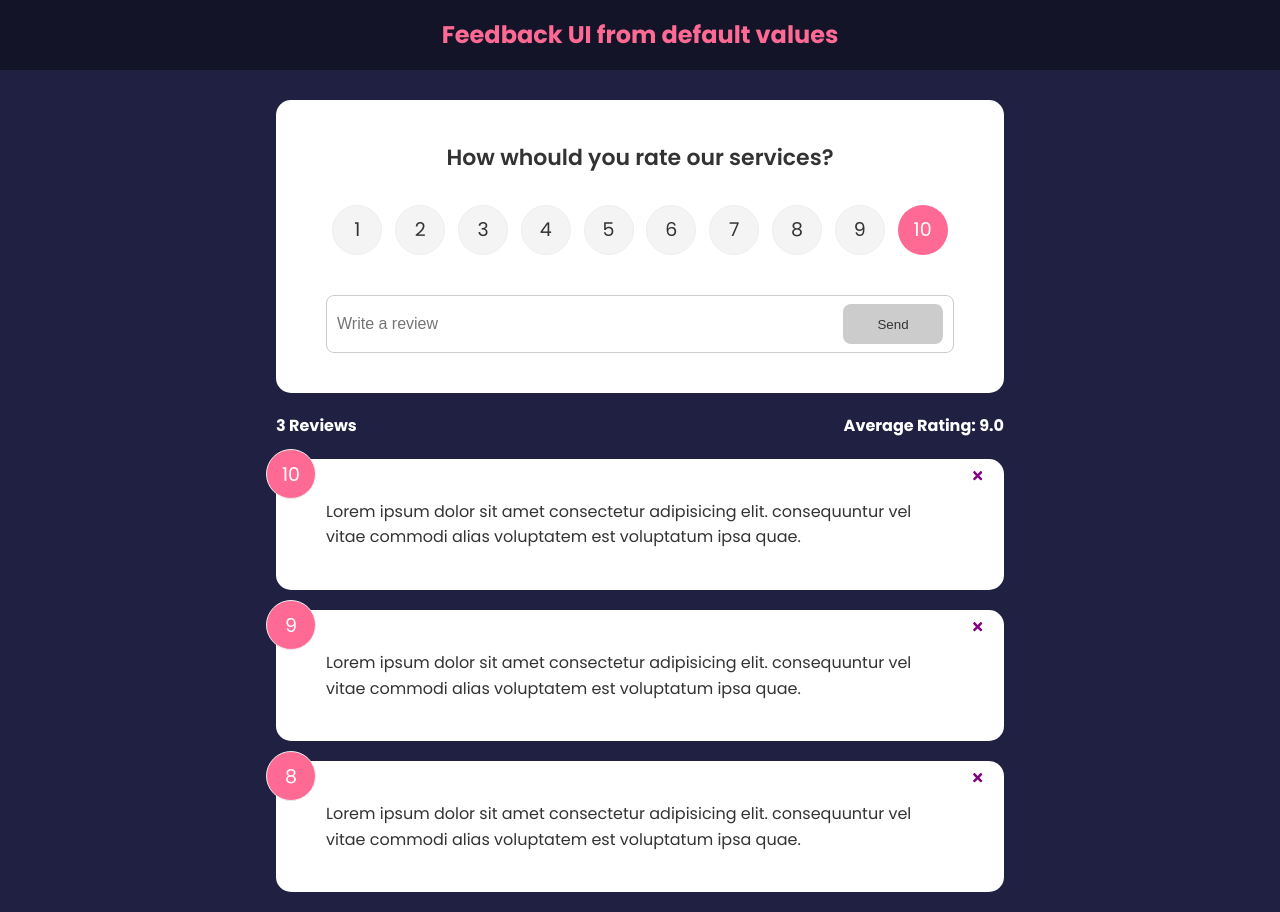
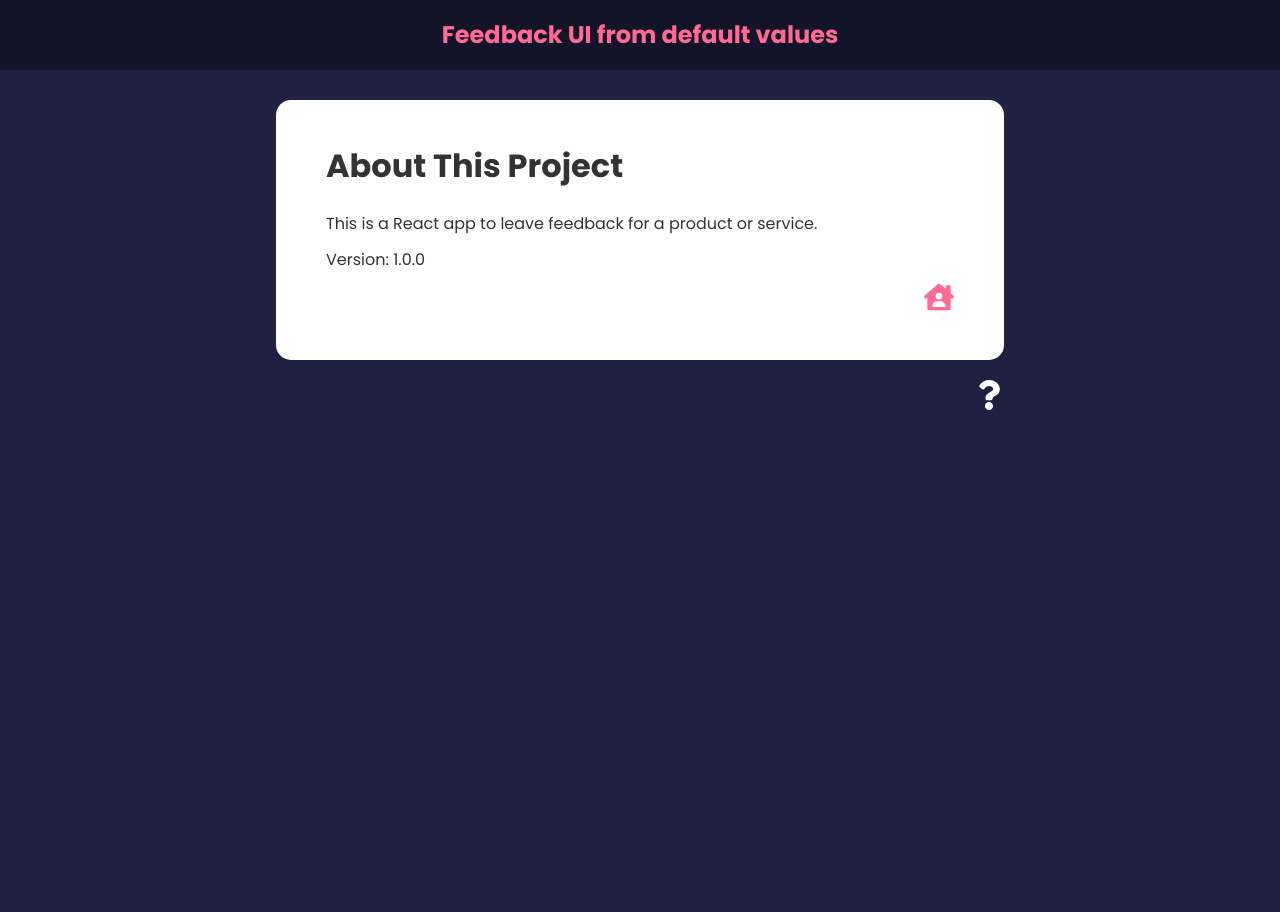
Before and after one commit to RLCASTRO/feedback-app, a React (Create React App) app: page /about in a window 1280 px wide. After the commit the page ends 800 px from the top, so only its background shows below. Built offline with nearby package versions, Linux system fonts and the light colour scheme.

Commit message:
implemented the routing for the about page, created a single component for the question icon, created the component for the about page, and implemented logic to toggle the question and home icon depending on the user location in the page.

```diff
--- a/package.json
+++ b/package.json
@@ -10,6 +10,7 @@
     "react": "^18.2.0",
     "react-dom": "^18.2.0",
     "react-icons": "^4.8.0",
+    "react-router-dom": "^6.11.0",
     "react-scripts": "5.0.1",
     "uuid": "^9.0.0",
     "web-vitals": "^2.1.4"
--- a/src/App.js
+++ b/src/App.js
@@ -1,8 +1,11 @@
-import { v4 as uuidv4 } from "uuid";
+import { v4 as uuidv4 } from 'uuid';
+import { BrowserRouter as Router, Route, Routes } from 'react-router-dom';
 import Header from './components/Header';
 import FeedbackList from './components/FeedbackList';
 import FeedbackStats from './components/FeedbackStats';
 import FeedbackForm from './components/FeedbackForm';
+import AboutPage from './components/pages/AboutPage';
+import AboutIconLink from './components/AboutIconLink';
 // import Card from "./components/shared/Card";
 import { useState } from 'react';
 import FeedbackData from './data/FeedbackData';
@@ -20,20 +23,39 @@
     newFeedback.id = uuidv4();
     setFeedback([newFeedback, ...feedback]);
     // console.log(feedback);
+  };
 
+  const [isAbout, setIsAbout] = useState(true);
+
+  const clickAboutIcon = (status) => {
+    setIsAbout(status);
   }
 
-
   return (
-    <>
+    <Router>
       <Header />
       <div className='container'>
-        <FeedbackForm handleAdd={addFeedback} />
-        <FeedbackStats feedback={feedback} />
-        {/* passing the feedback data to the component */}
-        <FeedbackList feedback={feedback} handleDelete={deleteFeedback} />
+        <Routes>
+          <Route
+            path='/'
+            element={
+              <>
+                <FeedbackForm handleAdd={addFeedback} />
+                <FeedbackStats feedback={feedback} />
+                {/* passing the feedback data to the component */}
+                <FeedbackList
+                  feedback={feedback}
+                  handleDelete={deleteFeedback}
+                />
+              </>
+            }
+          ></Route>
+
+          <Route path='/about' element={<AboutPage handleAboutClick={clickAboutIcon}/>} />
+        </Routes>
+        {isAbout && <AboutIconLink handleAboutClick={clickAboutIcon} />}
       </div>
-    </>
+    </Router>
   );
 }
 export default App;
--- /dev/null
+++ b/src/components/AboutIconLink.jsx
@@ -0,0 +1,13 @@
+import { FaQuestion } from 'react-icons/fa';
+import { Link } from "react-router-dom";
+const AboutIconLink = ({handleAboutClick}) => {
+  return (
+    <div className='about-link'>
+      <Link to='/about'>
+        <FaQuestion size={30} onClick={() => { handleAboutClick(false)}} />
+      </Link>
+    </div>
+  );
+};
+
+export default AboutIconLink;
--- /dev/null
+++ b/src/components/pages/AboutPage.jsx
@@ -0,0 +1,25 @@
+import Card from '../shared/Card';
+import { Link } from 'react-router-dom';
+import { FaHouseUser } from 'react-icons/fa';
+// import { useParams } from 'react-router-dom';
+const AboutPage = ({handleAboutClick}) => {
+  // const params = useParams();
+  return (
+    <Card>
+      <div className='about'>
+        <h1>About This Project</h1>
+        <p>This is a React app to leave feedback for a product or service.</p>
+        <p>Version: 1.0.0</p>
+        {/* <p>{params.id}</p> */}
+
+        <div className='home-link' >
+          <Link to='/'>
+           <FaHouseUser size={30} onClick={() => { handleAboutClick(true)}}/>
+          </Link>
+        </div>
+      </div>
+    </Card>
+  );
+};
+
+export default AboutPage;
--- a/src/index.css
+++ b/src/index.css
@@ -191,6 +191,10 @@
   display: flex;
   justify-content: flex-end;
 }
+.home-link {
+  display: flex;
+  justify-content: flex-end;
+}
 
 /* FIX: Remove position: absolute to keep about icon at the bottom of the
  * document */
@@ -198,9 +202,16 @@
   color: #fff;
   cursor: pointer;
 }
+.home-link a {
+  color: #ff6a95;
+  cursor: pointer;
+}
 
 .about-link a:hover {
   color: #ff6a95;
+}
+.home-link a:hover {
+  color: #000;
 }
 
 .about h1 {
```
Also changed, not shown: 1 other file (tests, documents, lock files or other folders).
